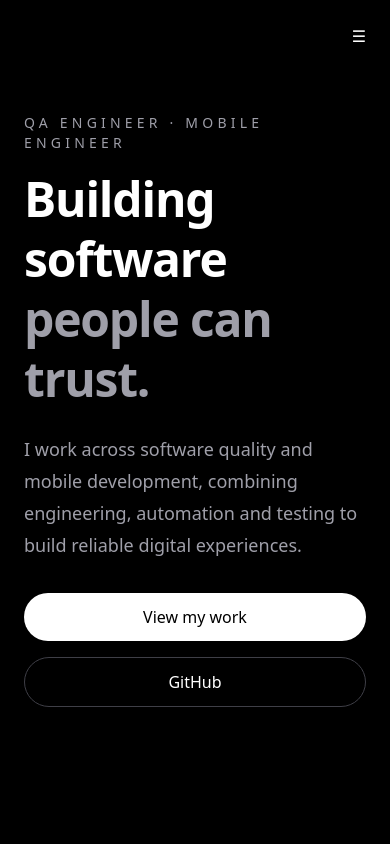
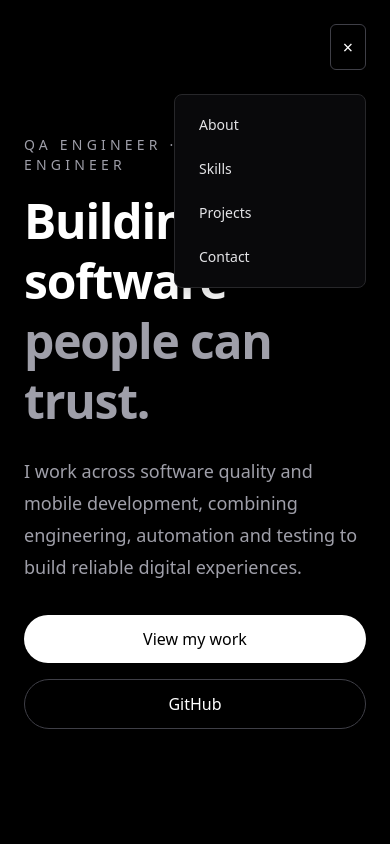
Before and after one commit to danilow86/qa-mobile-portfolio, a Next.js app: page / in a window 390 px wide. Both pictures are taken after a click on the button "Open navigation menu". Shown: the top 844 px of the page. Built offline with nearby package versions, Linux system fonts and the light colour scheme.

Commit message:
Fixing the menu for mobile

```diff
--- a/src/components/About.tsx
+++ b/src/components/About.tsx
@@ -8,7 +8,7 @@ export default function About() {
           </p>
 
           <h2 className="mt-4 text-3xl font-bold sm:text-4xl">
-            Quality meets engineering.
+            Quality meets engineering
           </h2>
         </div>
 
--- a/src/components/Navbar.tsx
+++ b/src/components/Navbar.tsx
@@ -1,20 +1,58 @@
+'use client';
+
+import { useState } from "react";
+
+const links = [
+  { label: "About", href: "#about" },
+  { label: "Skills", href: "#skills" },
+  { label: "Projects", href: "#projects" },
+  { label: "Contact", href: "#contact" },
+];
+
 export default function Navbar() {
+  const [isMenuOpen, setIsMenuOpen] = useState(false);
+
   return (
-    <nav className="flex items-center justify-between py-6">
-      <div className="text-xl font-bold">
-
+    <nav
+      className="relative flex items-center justify-end py-6"
+      onKeyDown={(event) => {
+        if (event.key === "Escape") setIsMenuOpen(false);
+      }}
+    >
+      <div className="hidden gap-8 md:flex">
+        {links.map((link) => (
+          <a key={link.href} href={link.href}>
+            {link.label}
+          </a>
+        ))}
       </div>
 
-      <div className="hidden gap-8 md:flex">
-        <a href="#about">About</a>
-        <a href="#skills">Skills</a>
-        <a href="#projects">Projects</a>
-        <a href="#contact">Contact</a>
+      <button
+        type="button"
+        className="rounded-md border border-zinc-700 px-3 py-2 text-lg md:hidden"
+        aria-label={isMenuOpen ? "Close navigation menu" : "Open navigation menu"}
+        aria-expanded={isMenuOpen}
+        aria-controls="mobile-navigation"
+        onClick={() => setIsMenuOpen((open) => !open)}
+      >
+        {isMenuOpen ? "×" : "☰"}
+      </button>
+
+      <div
+        id="mobile-navigation"
+        className={`${isMenuOpen ? "block" : "hidden"} absolute right-0 top-full z-50 min-w-48 rounded-lg border border-zinc-800 bg-zinc-950 p-2 shadow-xl md:hidden`}
+      >
+        {links.map((link) => (
+          <a
+            key={link.href}
+            href={link.href}
+            className="block rounded-md px-4 py-3 text-sm text-zinc-200 transition hover:bg-zinc-800 focus-visible:outline focus-visible:outline-2 focus-visible:outline-white"
+            onClick={() => setIsMenuOpen(false)}
+          >
+            {link.label}
+          </a>
+        ))}
       </div>
-
-      <button className="md:hidden">
-        ☰
-      </button>
     </nav>
   );
 }
```
